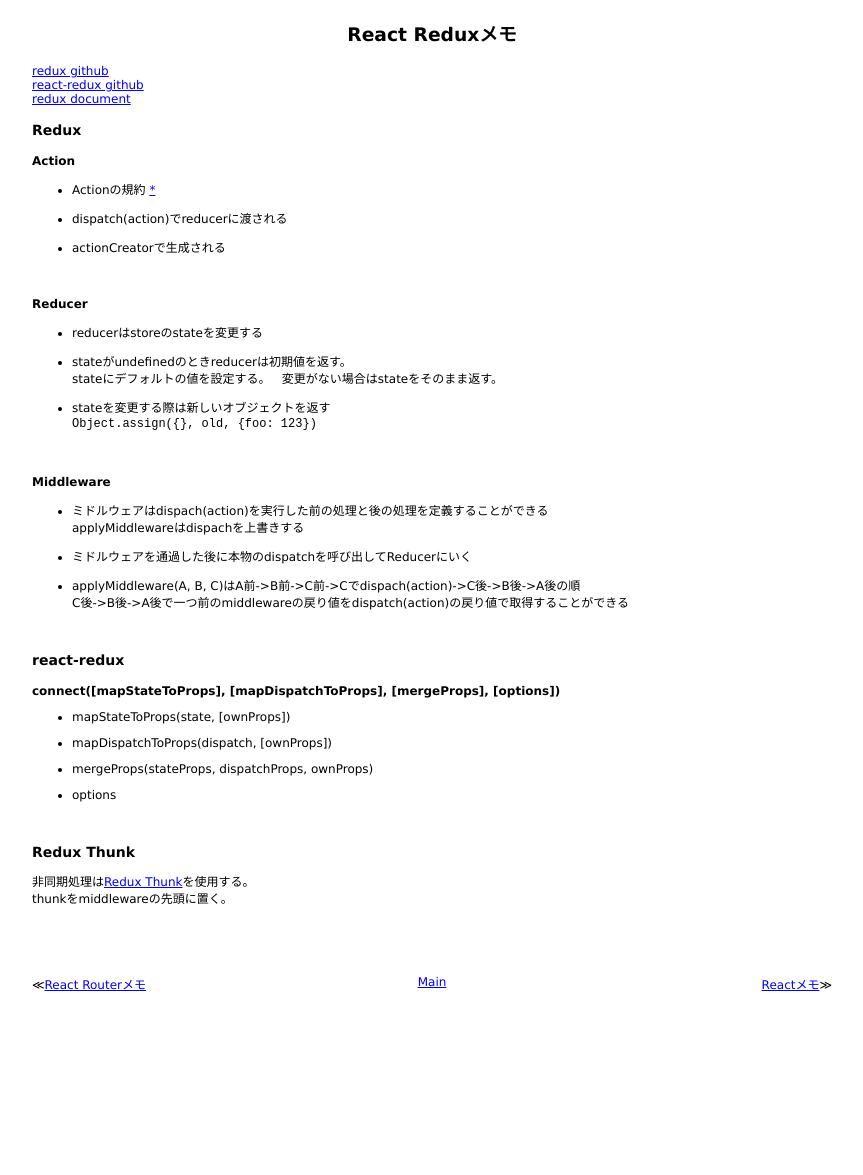
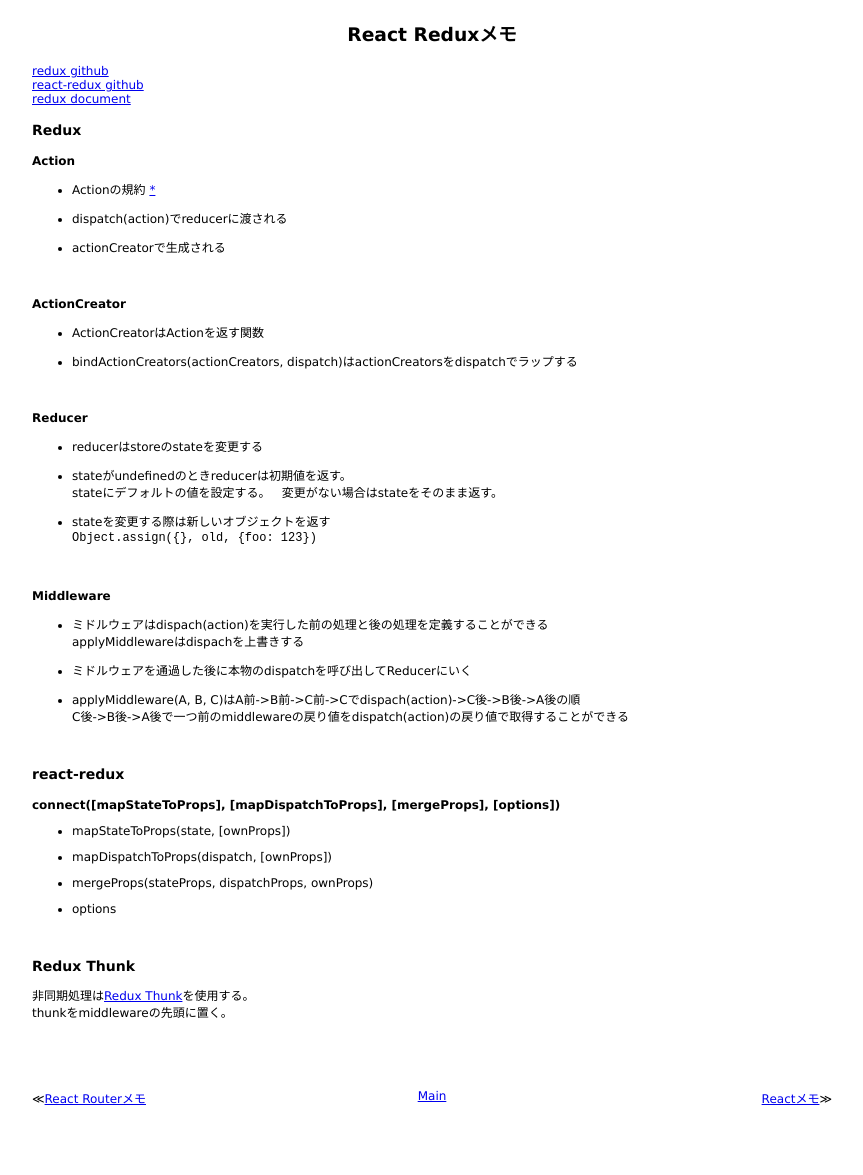
Before and after one commit to 38elements/38elements.github.com, a Jekyll site: the page built from _posts/2017-04-29-react-redux.md, in a window 1280 px wide. Shown: the whole page, without its empty margins (208-1071 px from the left). Built offline with Jekyll 4.4.1, drawn with Linux system fonts in a browser that asks for light colours; before the commit the page ends 1061 px from its top, so only the background shows below that.

Commit message:
Update 2017-04-29-react-redux.md

```diff
--- a/_posts/2017-04-29-react-redux.md
+++ b/_posts/2017-04-29-react-redux.md
@@ -15,6 +15,14 @@ title: React Reduxメモ
 * dispatch(action)でreducerに渡される
 
 * actionCreatorで生成される
+
+<br>
+
+#### ActionCreator
+
+* ActionCreatorはActionを返す関数
+
+* bindActionCreators(actionCreators, dispatch)はactionCreatorsをdispatchでラップする
 
 <br>
 
```
